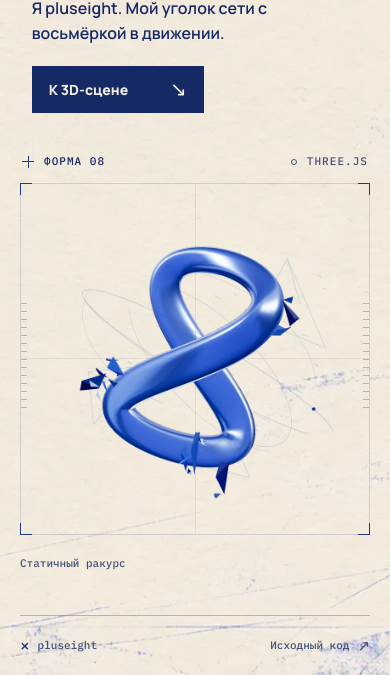
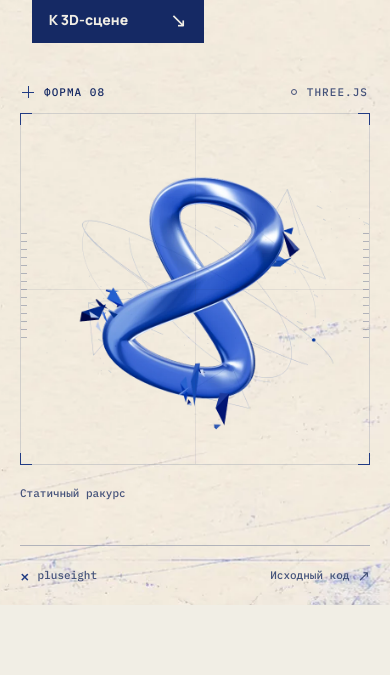
Before and after one commit to pluseight8/pluseight-3d, a plain HTML site: page index.html in a window 390 px wide. Shown: the part 342-1017 px from the top of the page. After the commit the page ends 947 px from the top, so only its background shows below. Drawn offline with Linux system fonts and the light colour scheme.

Commit message:
Remove intro paragraph

```diff
--- a/assets/style.css
+++ b/assets/style.css
@@ -176,17 +176,11 @@ a:focus-visible, button:focus-visible, .canvas-mount:focus-visible {
   -webkit-text-fill-color: var(--cobalt);
   -webkit-text-stroke: 0;
 }
-.intro-copy {
-  max-width: 27ch;
-  margin: 2.25rem 0 1.5rem;
-  font-size: clamp(1rem, 1.375vw, 1.1875rem);
-  font-weight: 600;
-  line-height: 1.55;
-}
 .primary {
   display: inline-flex;
   min-width: 10.75rem;
   min-height: 3.25rem;
+  margin-block-start: 2.25rem;
   align-items: center;
   justify-content: space-between;
   gap: 1.25rem;
@@ -380,8 +374,7 @@ a:focus-visible, button:focus-visible, .canvas-mount:focus-visible {
   .intro { padding-block: 1.25rem 1rem; padding-inline: clamp(0rem, 3vw, 2rem); }
   .eyebrow { margin-bottom: 1.25rem; }
   .wordmark { font-size: clamp(6.25rem, 21vw, 10rem); }
-  .intro-copy { margin: 1.75rem 0 1.25rem; }
-  .primary { min-height: 2.875rem; }
+  .primary { min-height: 2.875rem; margin-block-start: 1.75rem; }
   .viewport { height: clamp(21rem, 91vw, 37rem); }
   .scene-help { max-width: none; }
   .site-footer { min-height: 3.75rem; }
--- a/index.html
+++ b/index.html
@@ -33,7 +33,6 @@
           <span aria-hidden="true">plus</span>
           <span class="outline" aria-hidden="true">eight<span class="wordmark-dot">.</span></span>
         </h1>
-        <p class="intro-copy">Я pluseight. Мой уголок сети с восьмёркой в движении.</p>
         <a class="primary" href="#scene" id="explore">
           <span>К 3D-сцене</span><span class="primary-arrow" aria-hidden="true">↘</span>
         </a>
```
